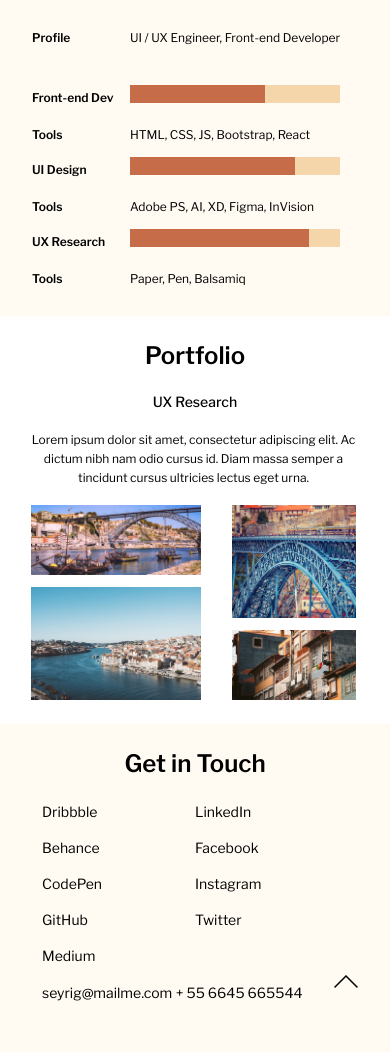
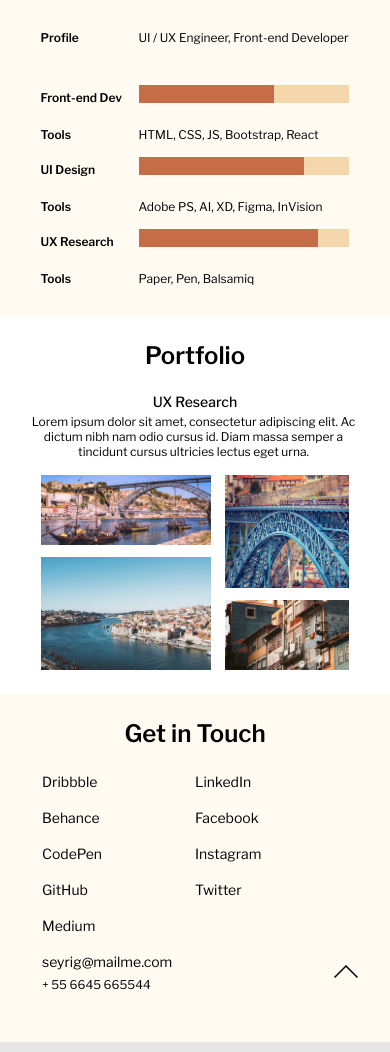
Before and after one commit to oleksandrbu/oleksandrbu.github.io, a plain HTML site: page index.html in a window 390 px wide. Shown: the part 874-1926 px from the top of the page. Drawn offline with nearby package versions, Linux system fonts and the light colour scheme.

Commit message:
mobile fix

```diff
--- a/desktop.css
+++ b/desktop.css
@@ -226,7 +226,7 @@ footer>div:nth-of-type(1)>span {
 }
 
 footer span {
-	margin: 0 0 15px;
+	margin: 0 0 14px;
 	font-size: 18px;
 	line-height: 22px;
 }
@@ -237,7 +237,7 @@ footer>div:nth-of-type(2) {
 	top: 173px;
 }
 
-footer>div:last-child>span:last-child{
+#number {
 	font-size: 15px;
 	line-height: 18px;
 }
--- a/index.html
+++ b/index.html
@@ -40,7 +40,6 @@
 					<span>Profile</span>
 					<span>UI / UX Engineer, Front-end Developer</span>
 				</div>
-
 				<div>
 					<span>Front-end Dev</span>
 					<div class="progress"><div id="bar1"></div></div>
@@ -96,7 +95,7 @@
 		</div>
 		<div>
 			<span>seyrig@mailme.com</span>
-			<span>+ 55 6645 665544</span>
+			<span id="number">+ 55 6645 665544</span>
 		</div>
 		<span id="up">&#xE70E;</span>
 	</footer>
--- a/main.css
+++ b/main.css
@@ -12,7 +12,7 @@ body {
 
 header {
 	color: #FFFAF2;
-	background-size: cover;
+	background-size: 100% 100%;
 	background-repeat: no-repeat;
 	background-blend-mode: screen;
 	display: flex;
@@ -112,3 +112,8 @@ footer>div:last-child {
 	top: 93px;
 	left: 745px;
 }
+
+footer>div:nth-of-type(2) {
+	display: flex;;
+	flex-flow: column;
+}
--- a/mobile.css
+++ b/mobile.css
@@ -10,7 +10,8 @@ span {
 
 header {
 	text-align: center;
-	background: rgba(198, 108, 73, 0.4) url("bg_mobile.png");
+	background-image: url("bg_mobile.png");
+	background-color: rgba(198, 108, 73, 0.4) ;
 	height: 275px;
 }
 
@@ -64,7 +65,7 @@ h1 {
 }
 
 #skills img {
-	margin-left: 71px;
+	margin: 0 auto;
 	width: 224px;
 	height: 218px;
 }
@@ -76,8 +77,8 @@ h1 {
 
 #skills>div {
 	box-sizing: border-box;
-	width: 100%;
-	padding: 28px 32px 25px;
+	min-width: 309px;
+	margin: 28px auto 25px;
 	display: flex;
 	flex-flow: column;
 }
@@ -140,13 +141,20 @@ h1 {
 }
 
 #portfolio span {
+	display: inline-block;
 	margin: 0;
-	padding: 0;
+	padding: 0 33px 0 30px;
 }
 
 #portfolio>div {
-	margin: 15px 34px 24px 31px;
+	margin: 0 auto 23.53px;
 	font-weight: normal;
+}
+
+#portfolio>div>div {
+	margin: 0 auto;
+	width: 308.55px;
+	height: 195px;
 }
 
 #portfolio img:nth-of-type(1) {
@@ -197,7 +205,7 @@ footer span{
 	line-height: 17px;
 }
 
-footer>div:last-child>span:last-child{
+#number {
 	font-size: 12px;
 	line-height: 15px;
 }
```
